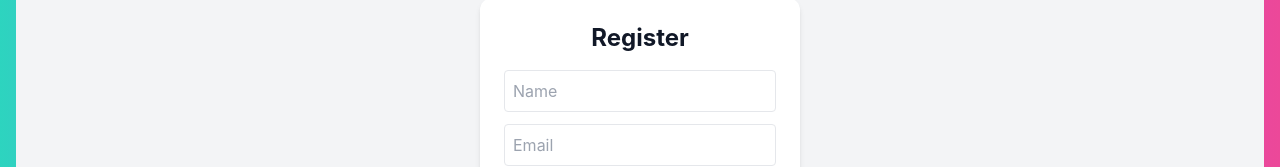
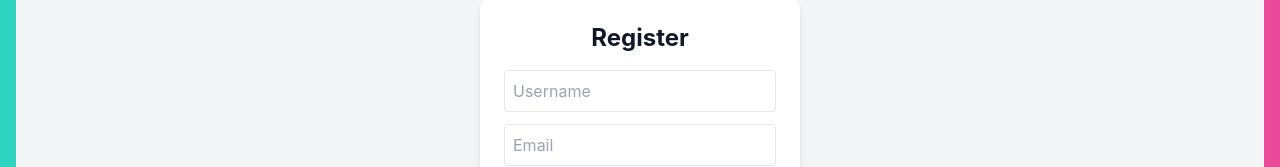
Before and after one commit to Hristov1846/Frontend, a React (Vite) app: page /register in a window 1280 px wide. Shown: the part 328-495 px from the top of the page. Built offline with nearby package versions, Linux system fonts and the light colour scheme.

Commit message:
Register.jsx

```diff
--- a/src/pages/Register.jsx
+++ b/src/pages/Register.jsx
@@ -3,7 +3,7 @@
 import api from "../api/axios";
 
 export default function Register() {
-  const [name, setName] = useState("");
+  const [username, setUsername] = useState("");
   const [email, setEmail] = useState("");
   const [password, setPassword] = useState("");
   const [error, setError] = useState("");
@@ -14,10 +14,10 @@
     setError("");
 
     try {
-      await api.post("/auth/register", { name, email, password });
-      navigate("/login"); // след регистрация прехвърляме към login
+      await api.post("/auth/register", { username, email, password });
+      navigate("/login");
     } catch (err) {
-      setError(err.response?.data?.message || "Registration failed");
+      setError(err.response?.data?.message || "Грешка при регистрация ❌");
     }
   };
 
@@ -32,10 +32,10 @@
 
         <input
           type="text"
-          placeholder="Name"
+          placeholder="Username"
           className="w-full p-2 border rounded mb-3"
-          value={name}
-          onChange={(e) => setName(e.target.value)}
+          value={username}
+          onChange={(e) => setUsername(e.target.value)}
           required
         />
 
```
